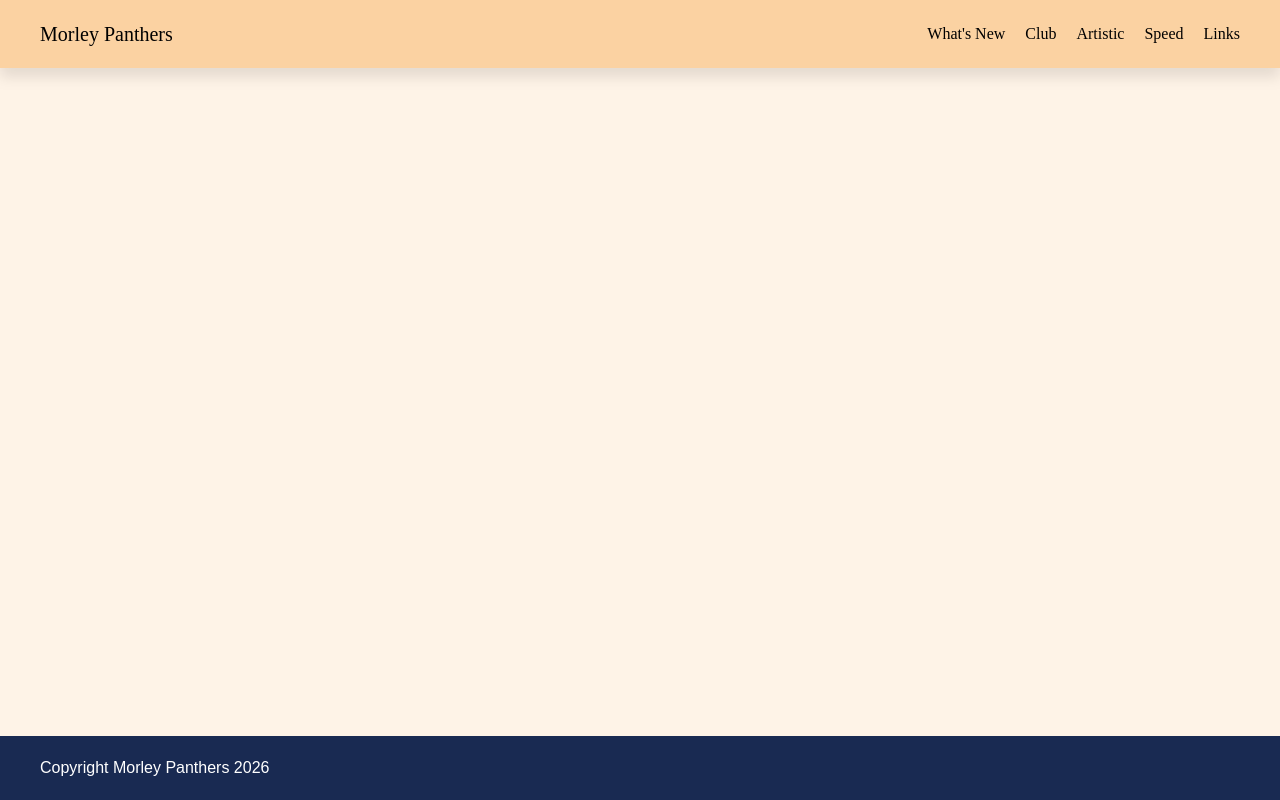
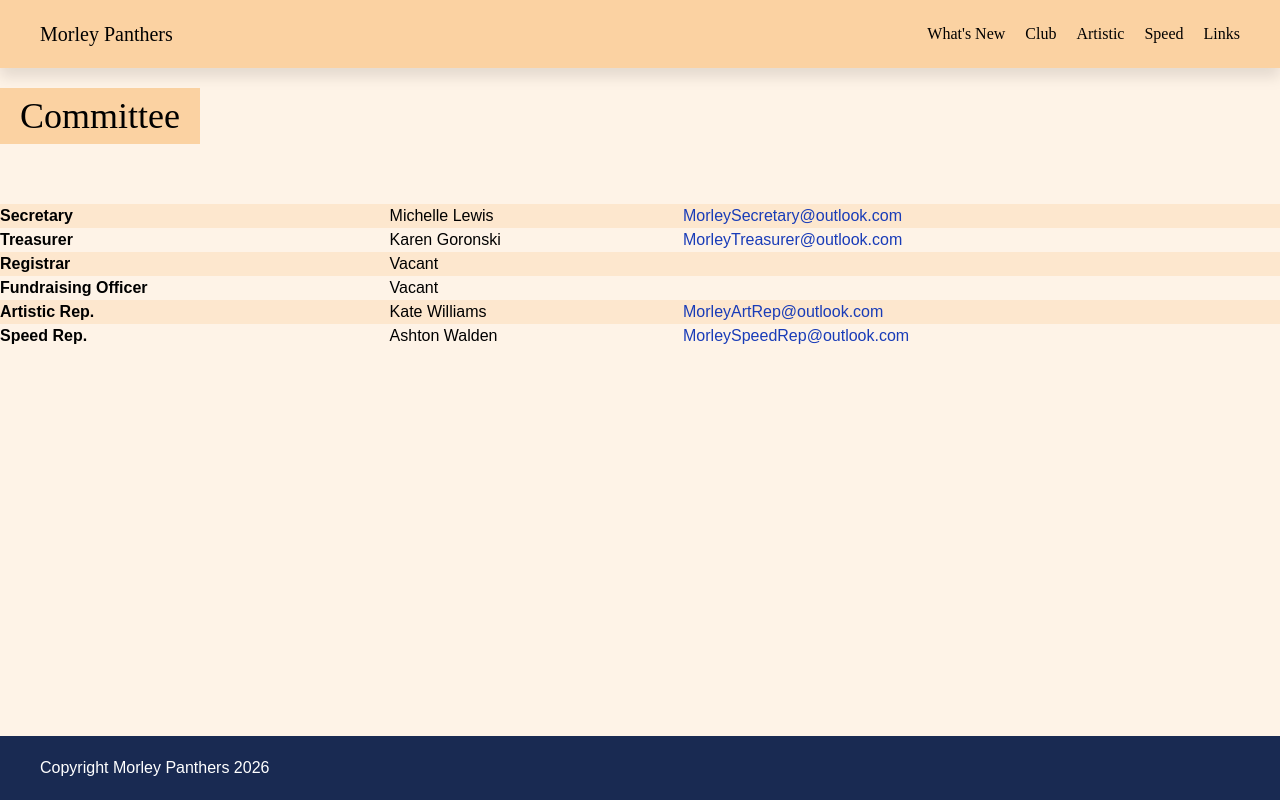
Before and after one commit to laurenpudz/morleyPanthersWebsite, a SvelteKit app: page /club/committee in a window 1280 px wide. Built offline with nearby package versions, Linux system fonts and the light colour scheme; a web font is replaced by a local one.

Commit message:
committee page

```diff
--- a/src/common/types.ts
+++ b/src/common/types.ts
@@ -33,4 +33,10 @@ interface CalendarEventProps {
 	venue?: string;
 }
 
-export type { LandingCardProps, HeadingProps, ChampionProps, CalendarEventProps };
+interface CommMemberProps {
+	role: string;
+	name: string;
+	email: string;
+}
+
+export type { LandingCardProps, HeadingProps, ChampionProps, CalendarEventProps, CommMemberProps };
--- a/src/routes/club/committee/+page.svelte
+++ b/src/routes/club/committee/+page.svelte
@@ -0,0 +1,32 @@
+<script lang="ts">
+	import BasicPageWrapper from '../../../components/basicPageWrapper.svelte';
+	import type { CommMemberProps } from '../../../common/types';
+	const commMembers: CommMemberProps[] = [
+		{ role: 'Secretary', name: 'Michelle Lewis', email: 'MorleySecretary@outlook.com' },
+		{ role: 'Treasurer', name: 'Karen Goronski', email: 'MorleyTreasurer@outlook.com' },
+		{ role: 'Registrar', name: 'Vacant', email: '' },
+		{ role: 'Fundraising Officer', name: 'Vacant', email: '' },
+		{ role: 'Artistic Rep.', name: 'Kate Williams', email: 'MorleyArtRep@outlook.com' },
+		{ role: 'Speed Rep.', name: 'Ashton Walden', email: 'MorleySpeedRep@outlook.com' }
+	];
+</script>
+
+<BasicPageWrapper title="Committee">
+	<table class="w-full my-10 text-left">
+		<tbody>
+			{#each commMembers as commMember, i (commMember.role)}
+				<tr class:bg-neutral-medium={i % 2 == 0}>
+					<td class="font-bold">{commMember.role}</td>
+					<td>{commMember.name}</td>
+					<td>
+						{#if commMember.email}
+							<a href={`mailto:${commMember.email}`} class="text-blue-800 hover:underline">
+								{commMember.email.trim()}
+							</a>
+						{/if}
+					</td></tr
+				>
+			{/each}
+		</tbody>
+	</table>
+</BasicPageWrapper>
```
